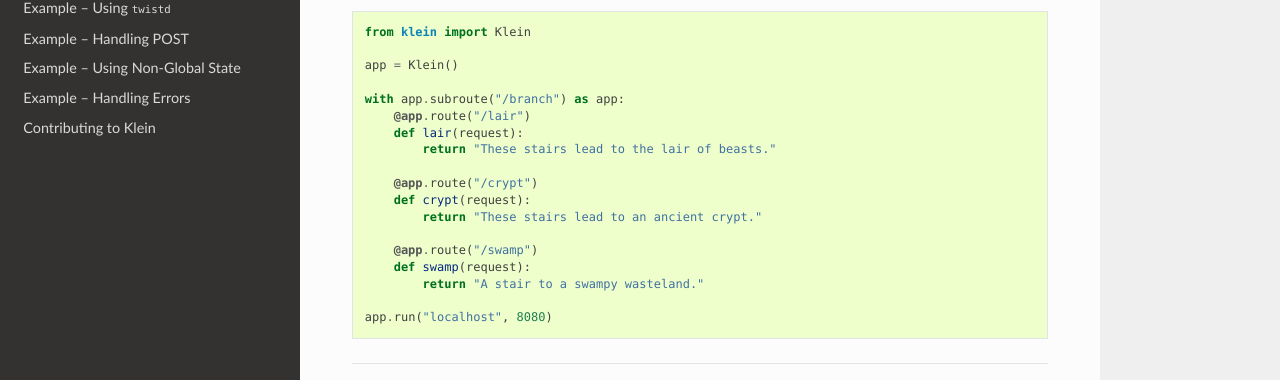
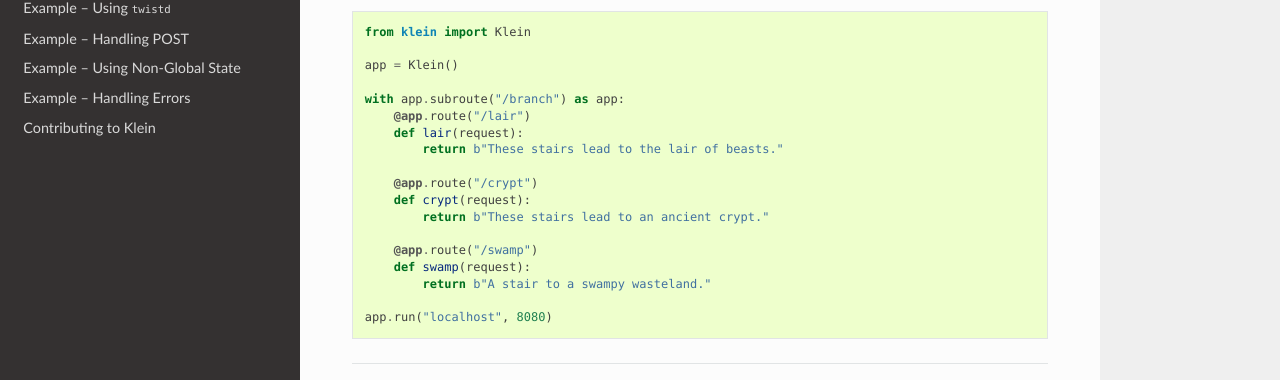
Before and after one commit to twisted/klein, a Sphinx documentation site: the page built from docs/examples/subroutes.rst, in a window 1280 px wide. Shown: the part 322-702 px from the top of the page. Built offline with Sphinx 7.4.7 and the Read the Docs theme 2.0.0, drawn with Linux system fonts in a browser that asks for light colours.

```diff
--- a/docs/examples/subroutes.rst
+++ b/docs/examples/subroutes.rst
@@ -17,14 +17,14 @@ Here is an example app that has routes for ``/branch/lair``, ``/branch/crypt``,
     with app.subroute("/branch") as app:
         @app.route("/lair")
         def lair(request):
-            return "These stairs lead to the lair of beasts."
+            return b"These stairs lead to the lair of beasts."
 
         @app.route("/crypt")
         def crypt(request):
-            return "These stairs lead to an ancient crypt."
+            return b"These stairs lead to an ancient crypt."
 
         @app.route("/swamp")
         def swamp(request):
-            return "A stair to a swampy wasteland."
+            return b"A stair to a swampy wasteland."
 
     app.run("localhost", 8080)
```
Also changed, not shown: 1 other file.
